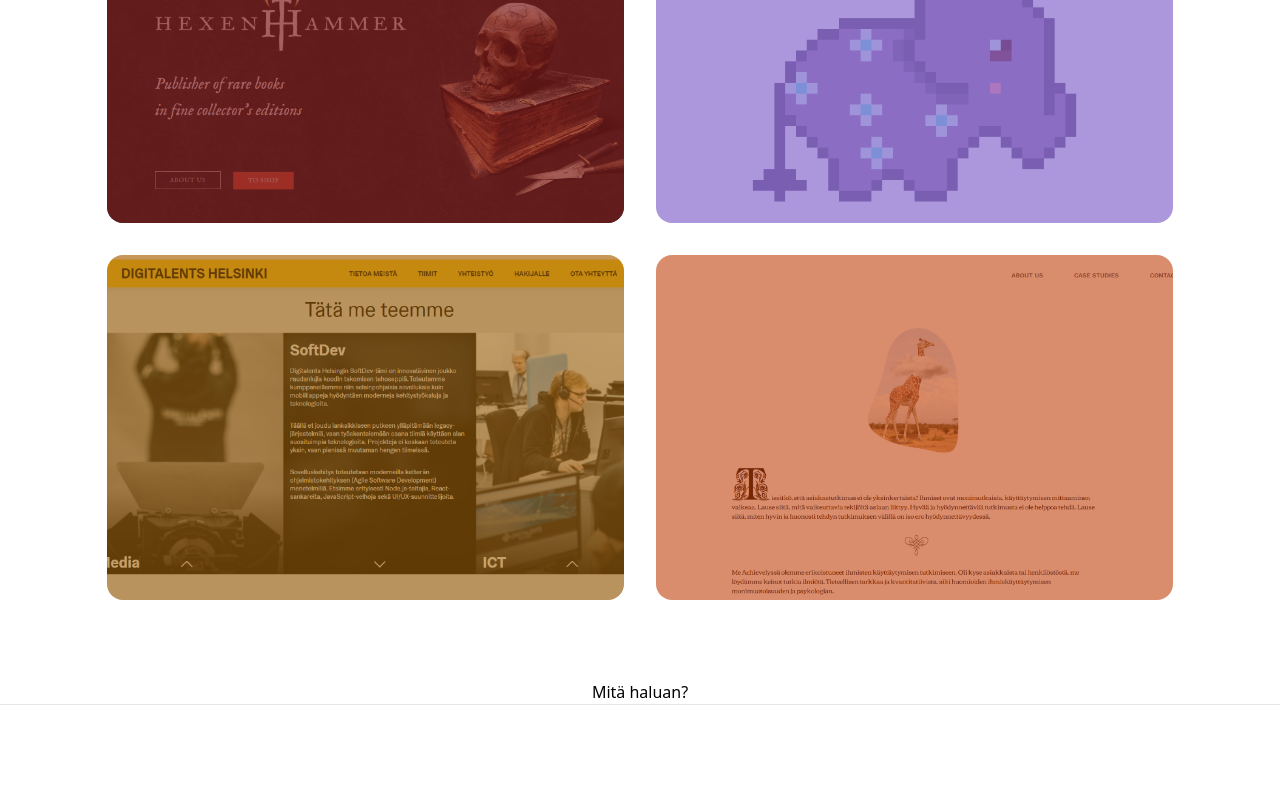
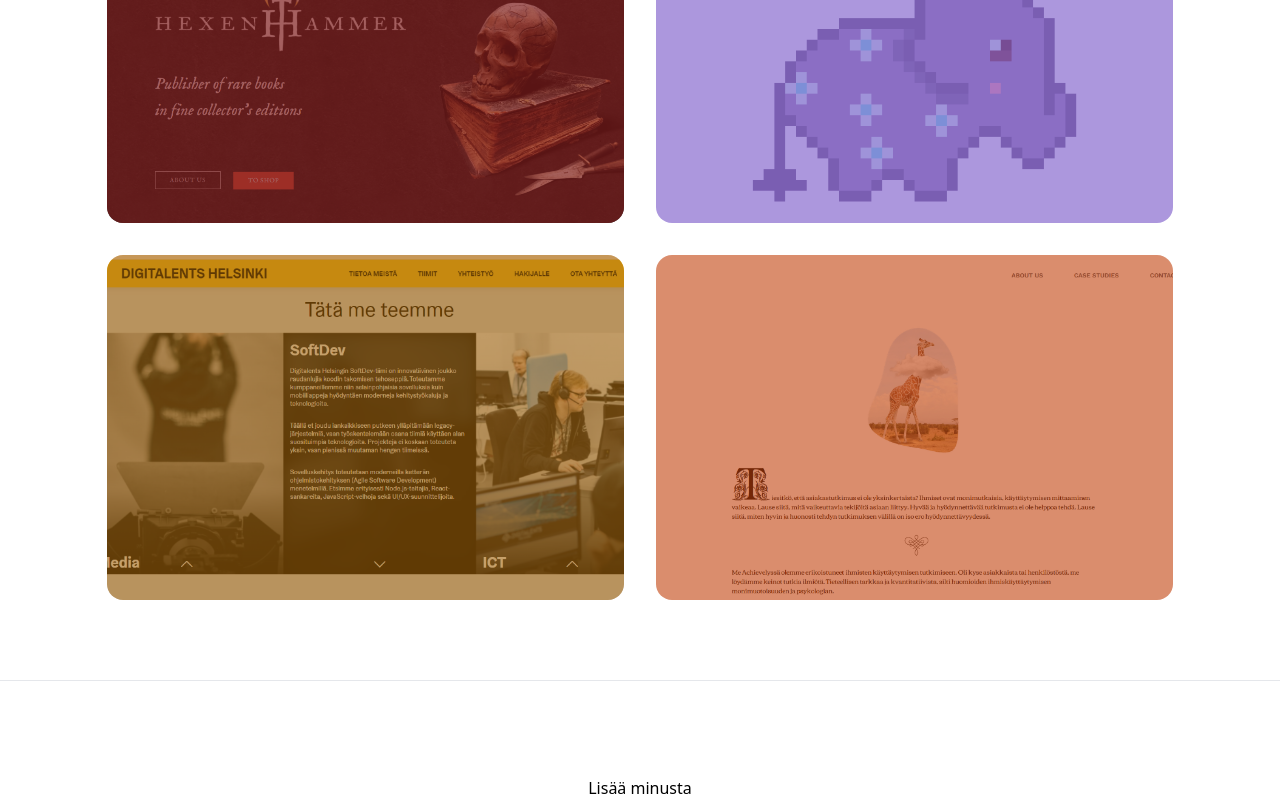
Before and after one commit to MilicaKrivokapic/Portfolio2022, a Next.js app: page / in a window 1280 px wide. Shown: the part 1966-2766 px from the top of the page. Built offline with nearby package versions, Linux system fonts and the light colour scheme.

Commit message:
More about me

```diff
--- a/components/More.jsx
+++ b/components/More.jsx
@@ -1,8 +1,9 @@
 export default function More() {
   return (
     <>
+      <div className="flex items-center justify-center w-full h-24 border-t"></div>
       <div>
-        <p className="text-center">Mitä haluan?</p>
+        <p className="text-center">Lisää minusta</p>
         <div></div>
       </div>
     </>
--- a/pages/index.jsx
+++ b/pages/index.jsx
@@ -30,7 +30,7 @@ export default function Home() {
         <More />
       </main>
 
-      <footer className="flex items-center justify-center w-full h-24 border-t"></footer>
+      <footer className=""></footer>
     </>
   )
 }
```
